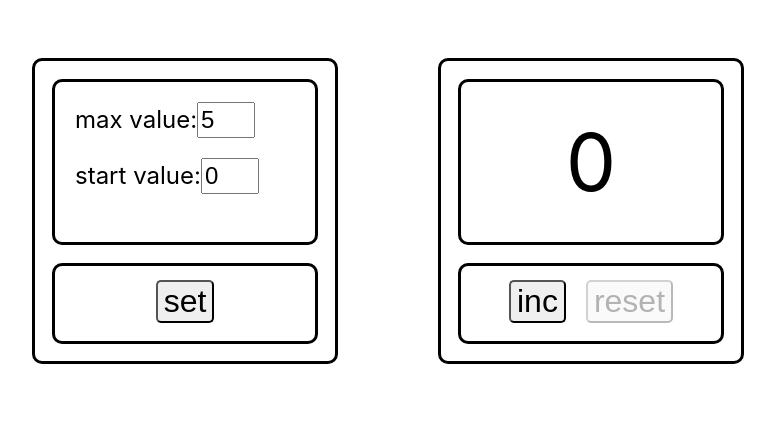
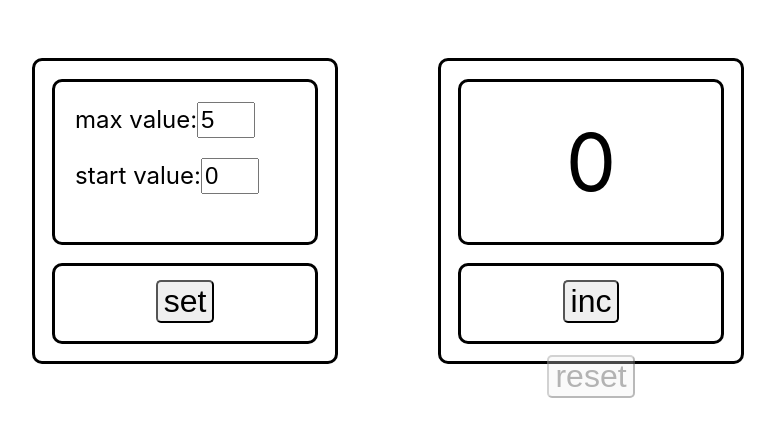
Before and after one commit to makcsholonik/counter, a React (Create React App) app: page / in a window 1280 px wide. Shown: the top 436 px of the page, without its empty margins (252-1027 px from the left). Built offline with nearby package versions, Linux system fonts and the light colour scheme.

Commit message:
Button component

```diff
--- a/src/App.module.css
+++ b/src/App.module.css
@@ -37,7 +37,6 @@ input {
 }
 .display_set> div {
     margin: 20px;
-
 }
 
 .display_show {
--- a/src/App.tsx
+++ b/src/App.tsx
@@ -1,5 +1,6 @@
 import React, { ChangeEvent, useState } from 'react';
 import cl from './App.module.css';
+import { Button } from "./Button";
 
 export function App () {
 
@@ -54,12 +55,11 @@ export function App () {
 					</div>
 				</div>
 				<div className={ cl.button }>
-					<button
-						disabled={ maxValue <= startValue }
-						color="primary"
-						onClick={ onClickSetValue }>
-						set
-					</button>
+					<Button
+						buttonName={ "set" }
+						onClick={ onClickSetValue }
+						disabledValue={ maxValue <= startValue }
+					/>
 				</div>
 			</div>
 			<div className={ cl.counter }>
@@ -67,17 +67,25 @@ export function App () {
 					{ startCount }
 				</div>
 				<div className={ cl.button }>
-					<button
+					<Button
+						buttonName={ "inc" }
 						onClick={ incFn }
-						disabled={ startCount === maxCount }
-					>inc
-					</button>
-					<button
+						disabledValue={ startCount === maxCount }
+					/>
+					<Button
+						buttonName={ "reset" }
 						onClick={ resetFn }
-						disabled={ startCount === startValue }
-					>reset
-					</button>
+						disabledValue={ startCount === startValue }
+					/>
 				</div>
 			</div>
-		</div>)
+		</div>
+	)
 }
+
+
+/*
+<button disabled={ maxValue <= startValue }	onClick={ onClickSetValue }>set</button>
+<button onClick={ incFn }	disabled={ startCount === maxCount }>inc</button>
+<button onClick={ resetFn } disabled={ startCount === startValue }>reset</button>
+*/
--- /dev/null
+++ b/src/Button.tsx
@@ -0,0 +1,17 @@
+import React from "react";
+
+type PropsButtonType = {
+	buttonName : string
+	onClick : () => void
+	disabledValue : boolean | undefined
+}
+
+export function Button ( props : PropsButtonType ) {
+	return (
+		<div>
+			<button onClick={ props.onClick } disabled={ props.disabledValue }>
+				{ props.buttonName }
+			</button>
+		</div>
+	)
+}
```
